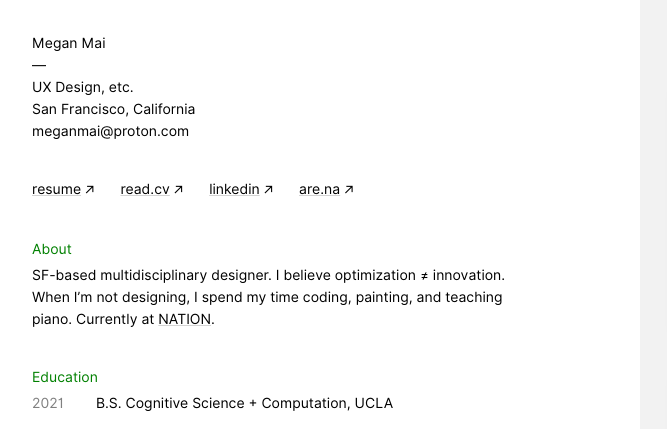
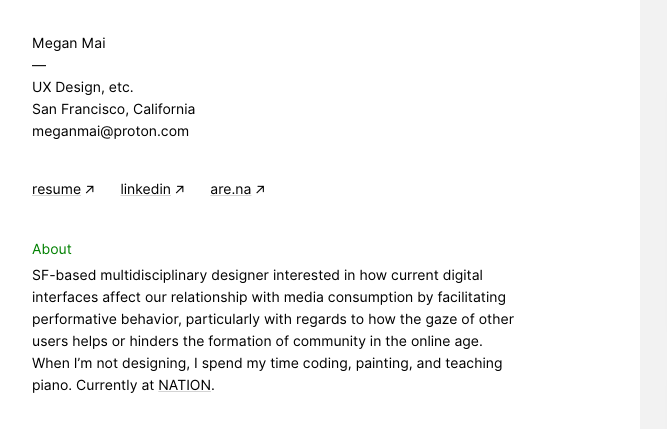
Before and after one commit to megan-mai/worksite5, a plain HTML site: page index.html in a window 1280 px wide. Shown: the top 429 px of the page, 0-667 px from the left. Drawn offline with Linux system fonts and the light colour scheme; a script that the page names is missing.

Commit message:
Add files via upload

```diff
--- a/index.html
+++ b/index.html
@@ -28,15 +28,14 @@
       </section>
       <section class="links">
         <ul>
-          <li><a href="https://docs.google.com/document/u/1/d/1d--KW6TPXnO0qGEYDXyB18_9n2Rw9wYv0X4WR485b-M/edit?usp=sharing">resume</a><span class="black_arrow">↗</span></li>
-          <li><a href="https://read.cv/meganmai">read.cv</a><span class="black_arrow">↗</span></li>
+          <li><a href="https://docs.google.com/document/d/1FLpLOPq7g4eu0HbdCM-trpSZC9nh1pJlO034iSd6thI/edit">resume</a><span class="black_arrow">↗</span></li>
           <li><a href="https://www.linkedin.com/in/meganmai99/">linkedin</a><span class="black_arrow">↗</span></li>
           <li><a href="https://www.are.na/megan-mai">are.na</a><span class="black_arrow">↗</span></li>
         </ul>
       </section>
       <section class="about">
         <h3>About</h3>
-        SF-based multidisciplinary designer. I believe optimization ≠ innovation.
+        SF-based multidisciplinary designer interested in how current digital interfaces affect our relationship with media consumption by facilitating performative behavior, particularly with regards to how the gaze of other users helps or hinders the formation of community in the online age. <br>
         When I’m not designing, I spend my time coding, painting, and
         teaching piano. Currently at <a href="https://nation.io/">NATION</a>.
       </section>
```
